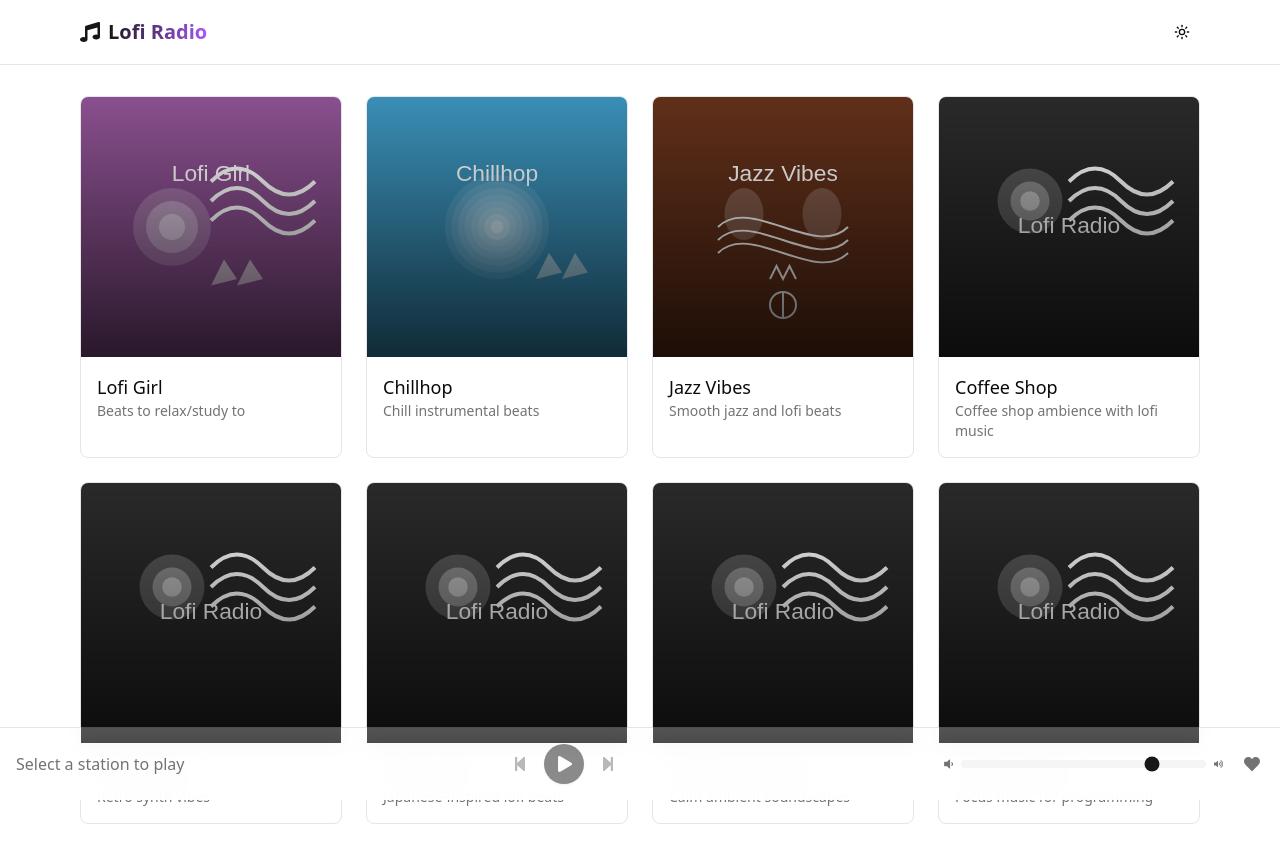
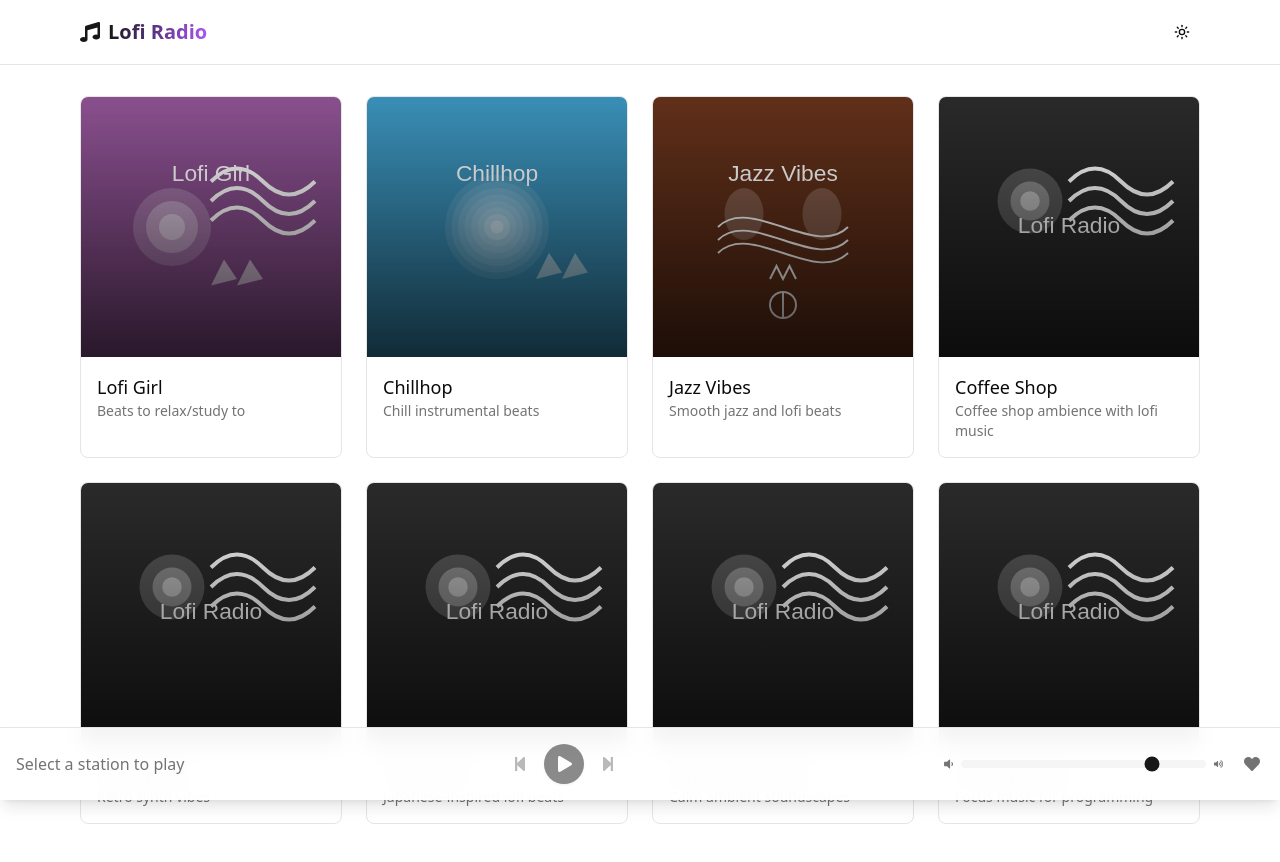
Before and after one commit to DFanso/lofi-radio, a Next.js app: page / in a window 1280 px wide. Shown: the top 862 px of the page. Built offline with nearby package versions, Linux system fonts and the light colour scheme.

Commit message:
Increase bottom padding in main content and enhance RadioPlayer styling with shadow

```diff
--- a/src/app/page.tsx
+++ b/src/app/page.tsx
@@ -83,7 +83,7 @@ export default function Home() {
       </header>
 
       {/* Main content */}
-      <main className="flex-1 w-full pt-24 pb-32">
+      <main className="flex-1 w-full pt-24 pb-40">
         <div className="px-4 mx-auto max-w-6xl">
           <div className="grid grid-cols-1 md:grid-cols-2 lg:grid-cols-4 gap-6">
             {radioStations.map((station) => (
--- a/src/components/RadioPlayer.tsx
+++ b/src/components/RadioPlayer.tsx
@@ -28,7 +28,7 @@ export function RadioPlayer({
   onPlayPause
 }: RadioPlayerProps) {
   return (
-    <div className="fixed bottom-0 left-0 right-0 bg-background/95 backdrop-blur-md border-t">
+    <div className="fixed bottom-0 left-0 right-0 bg-background/95 backdrop-blur-md border-t z-50 shadow-lg">
       <div className="container mx-auto px-4 py-4">
         <div className="flex flex-col sm:flex-row items-center justify-between gap-4">
           <div className="flex items-center space-x-4 w-full sm:w-auto">
```
